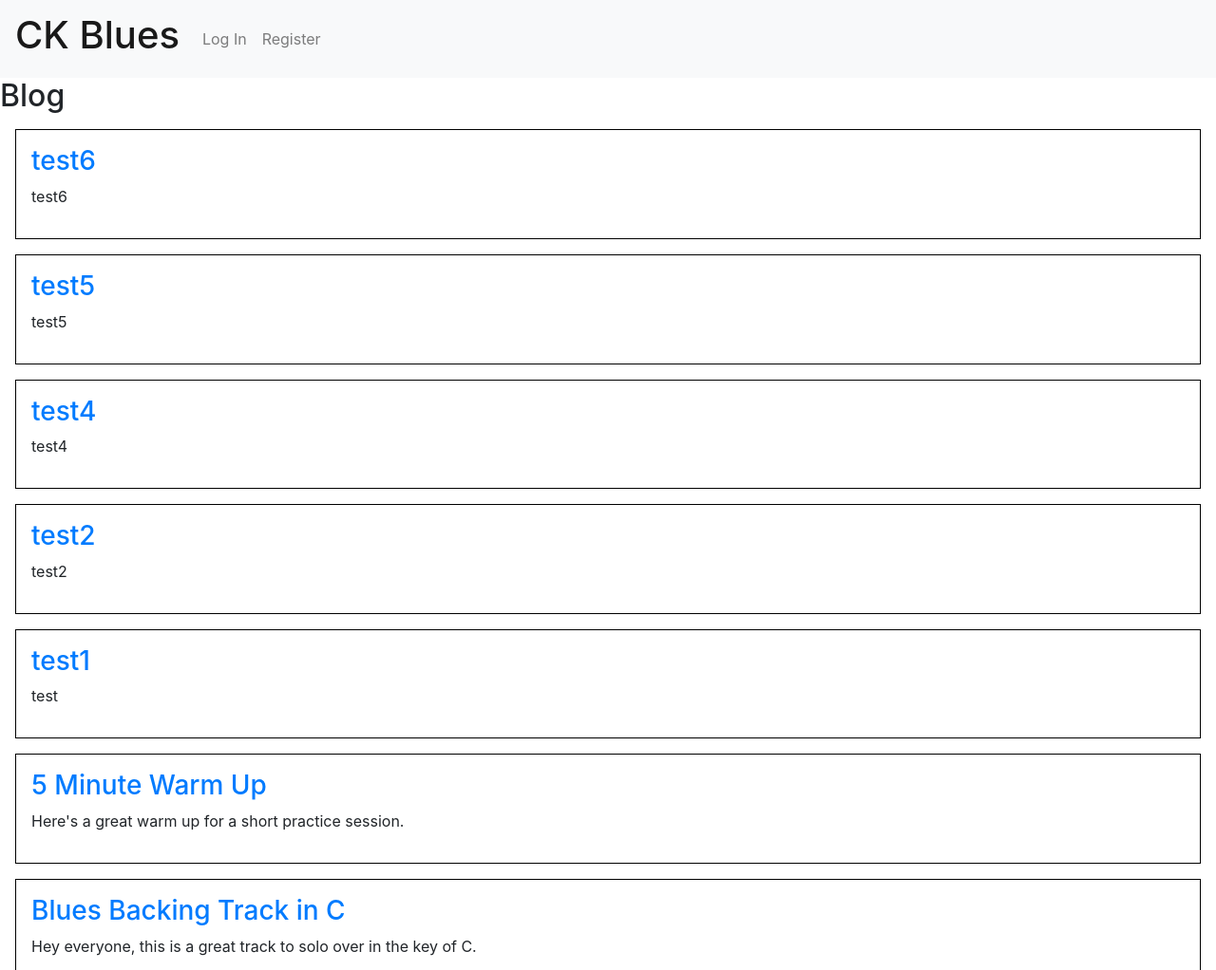
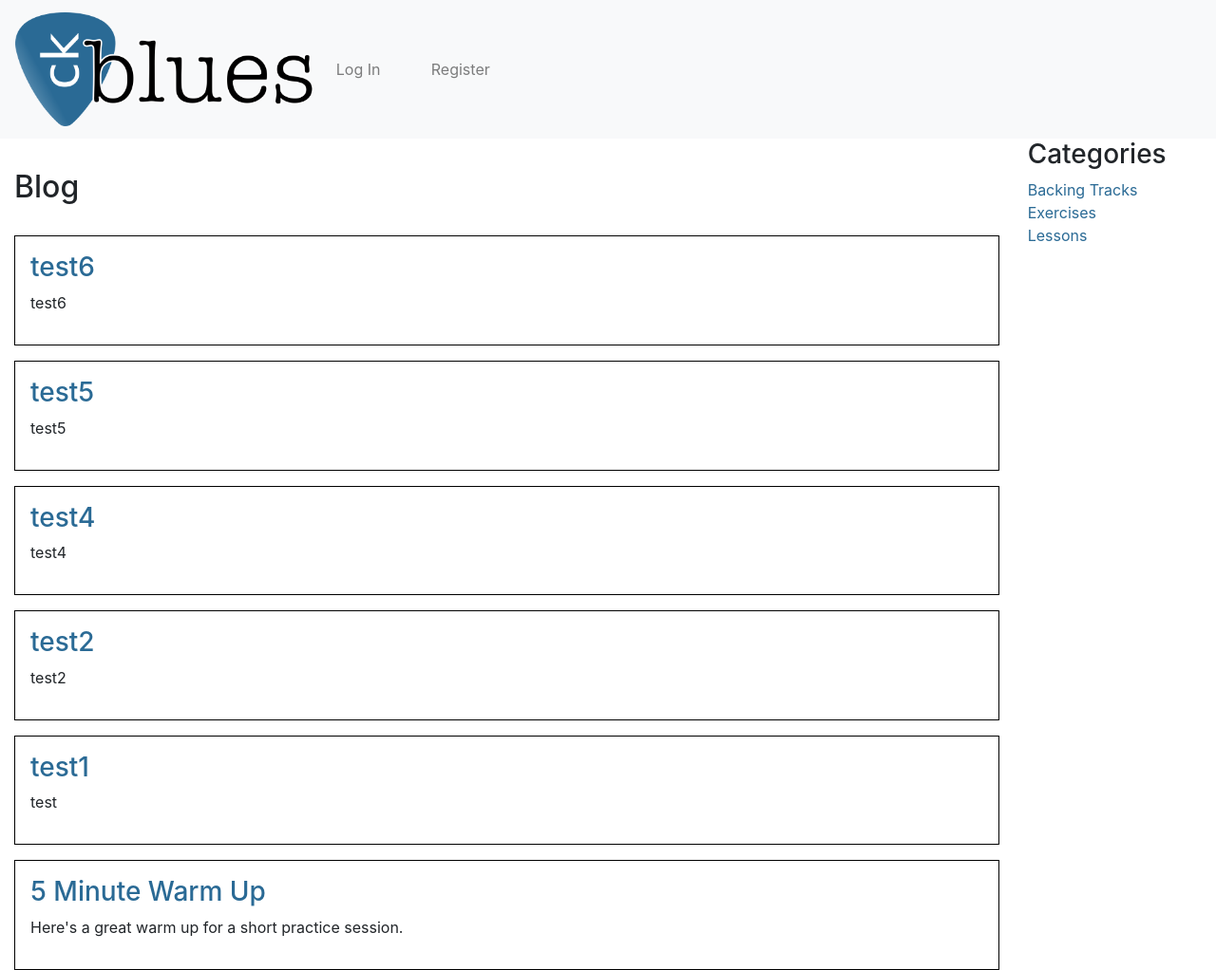
Before and after one commit to chriskorsak/capstone, a Django app: page / in a window 1280 px wide. Shown: the top 1022 px of the page at 95% size. Run offline with Django 3.2, Linux system fonts and the light colour scheme; data comes from the database, SQL or seed files in the repository; both versions use the stored data as it was after the commit; some libraries are stand-ins or nearby versions.

Commit message:
css styles: add logo, columns on index.html, link colors.

```diff
--- a/ckblues/static/ckblues/styles.css
+++ b/ckblues/static/ckblues/styles.css
@@ -1,6 +1,19 @@
+/* * {
+  border: 1px solid black;
+} */
+
+/* header, nav logo */
+img.logo {
+  height: 120px;
+}
+
+.nav-item {
+  min-width: 100px;
+}
+
 section.post {
   border: 1px solid black;
-  margin: 1em;
+  margin-bottom: 1em;
   padding: 1em;
 }
 
@@ -8,10 +21,29 @@ section.post {
   display: none;
 }
 
+/* main elements */
+
+h2 {
+  margin: 1em 0em;
+}
+
+a {
+  color: #2a6a95;
+}
+a:hover {
+  color: #19415c;
+  text-decoration: none;
+}
+
+ul.category {
+  margin: 0;
+  padding: 0;
+}
+
 /* comment section of feedback and post */
 
 li {
-  list-style-type: none;
+  list-style: none;
 }
 
 div.comment-section {
@@ -24,3 +56,11 @@ li.comment {
   margin: 15px 0px;
   background-color: rgb(235, 235, 235);
 }
+
+/* media query for logo */
+@media (max-width: 576px) {
+  img.logo {
+    width: 100%;
+    height: auto;
+  }
+}
--- a/ckblues/templates/ckblues/index.html
+++ b/ckblues/templates/ckblues/index.html
@@ -2,6 +2,9 @@
 {% load static %}
 
 {% block body %}
+  <div class="row">
+
+    <div class="col-sm-10">
       <h2>Blog</h2>
       {{ message }}
 
@@ -11,14 +14,6 @@
           <p>{{ post.excerpt | safe }}</p>
         </section>
       {% endfor %}
-
-  <!-- list of blog post categories -->
-  <h3>Categories:</h3>
-    <ul>
-      {% for category in categories %}
-        <li><a href="{% url 'filterCategory' category %}">{{ category }}</a></li>
-      {% endfor %}
-    </ul>
 
       <!-- pagination navigation  -->
       <nav class="pagination left-align">
@@ -40,6 +35,19 @@
           {% endif %}
         </ul>
       </nav>
+    </div>
+
+    <div class="col-sm-2 sidebar">
+      <!-- list of blog post categories -->
+      <h3>Categories</h3>
+        <ul class="category">
+          {% for category in categories %}
+            <li><a href="{% url 'filterCategory' category %}">{{ category }}</a></li>
+          {% endfor %}
+        </ul>
+    </div>
+
+  </div>
 
 
 {% endblock %}
--- a/ckblues/templates/ckblues/layout.html
+++ b/ckblues/templates/ckblues/layout.html
@@ -4,7 +4,7 @@
 <html lang="en">
     <head>
         <meta name="viewport" content="width=device-width, initial-scale=1.0">
-        <title>{% block title %}CK Blues{% endblock %}</title>
+        <title>{% block title %}CK Blues - Elevate Your Guitar Playing{% endblock %}</title>
         <link rel="stylesheet" href="https://stackpath.bootstrapcdn.com/bootstrap/4.4.1/css/bootstrap.min.css" integrity="sha384-Vkoo8x4CGsO3+Hhxv8T/Q5PaXtkKtu6ug5TOeNV6gBiFeWPGFN9MuhOf23Q9Ifjh" crossorigin="anonymous">
         <link rel="stylesheet" href="../static/ckblues/styles.css">
         {% block script %}
@@ -13,7 +13,7 @@
     <body>
 
         <nav class="navbar navbar-expand-lg navbar-light bg-light">
-            <a class="navbar-brand" href="{% url 'index' %}"><h1>CK Blues</h1></a>
+            <a class="navbar-brand" href="{% url 'index' %}"><img src="../../static/ckblues/images/logo_w_text_outline_2.png" alt="CK Blues" class="logo"></a>
             <div>
               <ul class="navbar-nav mr-auto">
                 {% if user.is_authenticated %}
@@ -38,7 +38,7 @@
             </div>
           </nav>
 
-        <div class="body">
+        <div class="container-fluid">
             {% block body %}
             {% endblock %}
         </div>
```
Also changed, not shown: ckblues/static/ckblues/images/logo_w_text_outline_2.png (added), db.sqlite3. Lines whose indentation alone changed are shown as unchanged.
